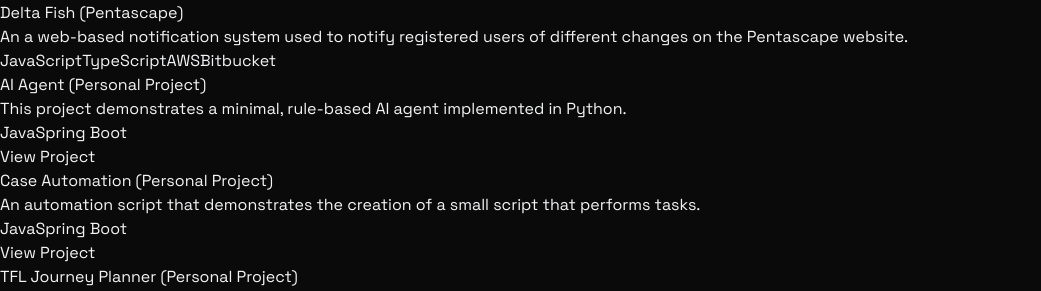
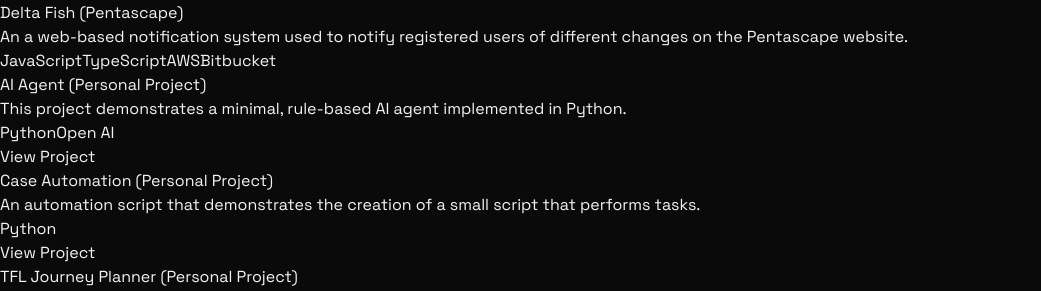
Before and after one commit to PlayerOne007/demztech-portfolio, a React (Vite) app: page / in a window 1280 px wide. Shown: the part 3143-3434 px from the top of the page, without its empty margins (0-1041 px from the left). Built offline with nearby package versions, Linux system fonts and the light colour scheme.

Commit message:
New technologies

```diff
--- a/src/components/sections/Projects.jsx
+++ b/src/components/sections/Projects.jsx
@@ -169,7 +169,7 @@
                     <p className="text-gray-300 mb-4">This project demonstrates a minimal, rule-based AI agent implemented in Python.
                     </p>
                     <div className="flex flex-wrap gap-2 mb-4">
-                        {["Java", "Spring Boot"].map((tech,key) => (
+                        {["Python", "Open AI"].map((tech,key) => (
                             <span>
                                 <span
                                 key={key}
@@ -203,7 +203,7 @@
                     <p className="text-gray-300 mb-4">An automation script that demonstrates the creation of a small script that performs tasks.
                     </p>
                     <div className="flex flex-wrap gap-2 mb-4">
-                        {["Java", "Spring Boot"].map((tech,key) => (
+                        {["Python"].map((tech,key) => (
                             <span>
                                 <span
                                 key={key}
```
